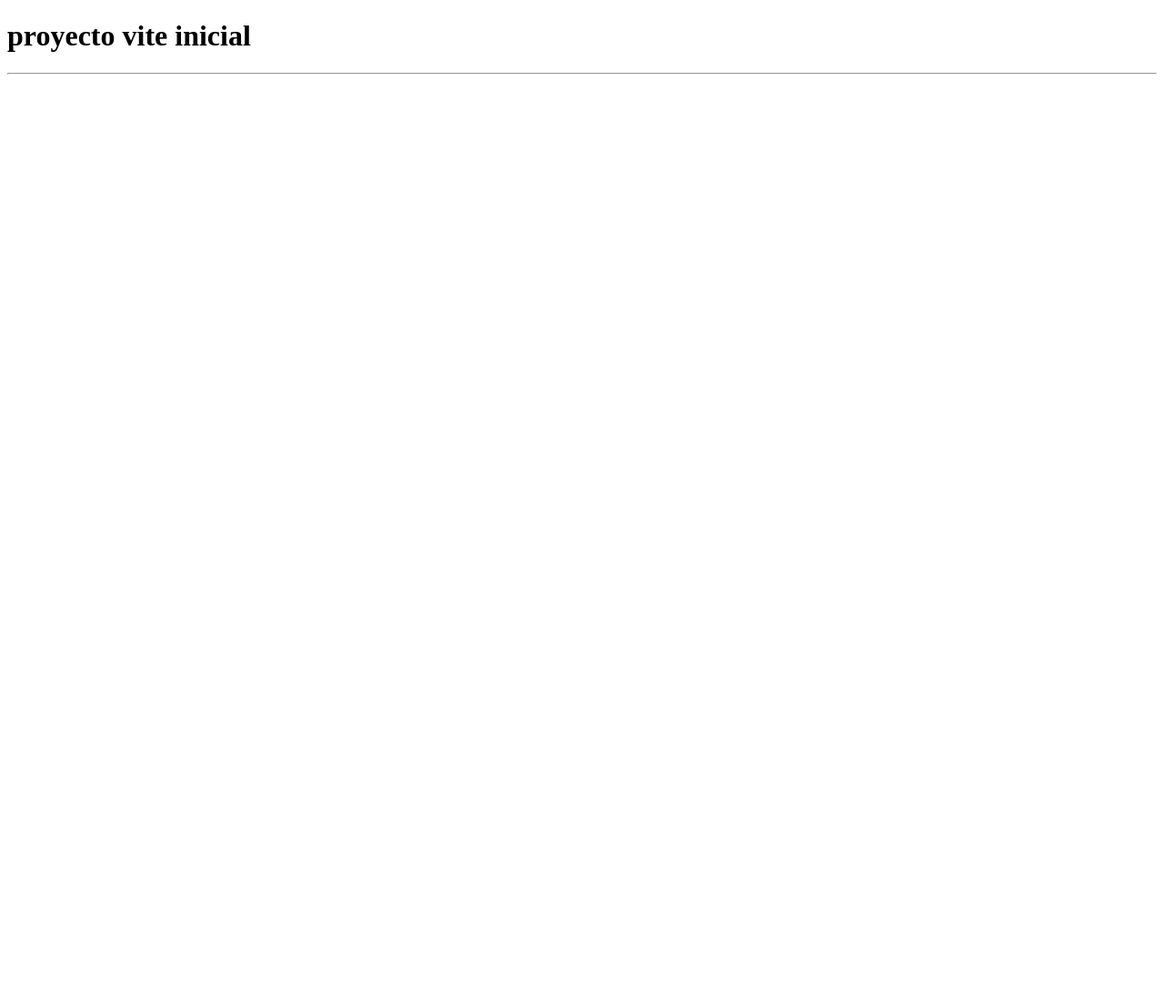
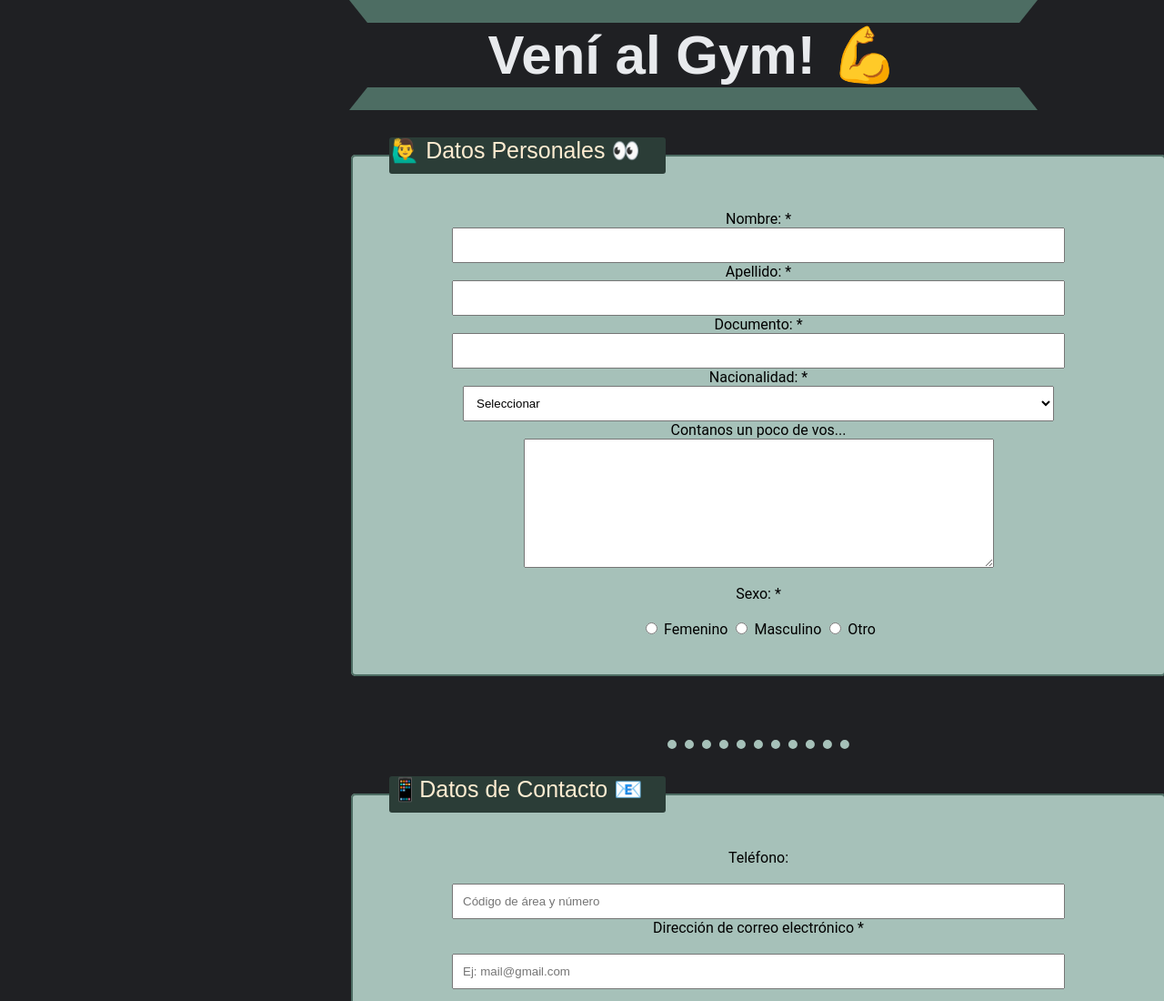
Before and after one commit to lucas-rios98/Desafio-04, a website built with Vite: page index.html in a window 1280 px wide. Shown: the top 1100 px of the page at 91% size. Before the commit the page ends 800 px from the top, so only its background shows below. Built offline with nearby package versions, Linux system fonts and the light colour scheme.

Commit message:
first commit

```diff
--- a/index.html
+++ b/index.html
@@ -2,23 +2,118 @@
 <html lang="es">
   <head>
     <meta charset="UTF-8" />
-    <title>Vite App</title>
+
+    <meta name="viewport" >
+    <title>formulario</title>
   </head>
   <body>
 
-    <h1>proyecto vite inicial</h1>
-    <hr>
-    <!-- codigo del proyecto -->
+    <h1>Vení al Gym! 💪</h1>
 
+    <form action=" https://postman-echo.com/post" method="post" target="_blank">
 
+      <fieldset>
+        <legend>🙋‍♂️ Datos Personales 👀</legend>
+        <div>
+        <label for="nombre">Nombre: *</label><br>
+        <input type="text" id="nombre" name="nombre" class="centro ancho-casilla margen" required>
+        </div>
 
+        <div>
+       <label for="apellido">Apellido: *</label>
+        <input type="text" id="apellido" name="apellido" class="centro ancho-casilla margen" required>
+        </div>
 
+        <div >
+        <label for="documento">Documento: *</label>
+        <input type="number"  class="centro ancho-casilla margen" required>
+        </div>
 
+        <div >
+        <label for="nacionalidad">Nacionalidad: *</label>
+        <select name="menu" required  class="centro ancho-casilla margen">
 
+            <option value="1">Seleccionar</option>
+            <option value="2">Argentina</option>
+            <option value="2">Bolivia</option>
+            <option value="2">Brasil</option>
+            <option value="3">Chile</option>
+            <option value="4">Paraguay</option>
+            <option value="5">Uruguay</option>
+       </select>
+       </div>
 
+        <div >
+       <label for="comentarios">Contanos un poco de vos...</label>
+       <textarea name="textarea" rows="8" cols="60" class="centro ancho-casila margen"></textarea><br>
+       </div>
 
+        <div >
+          <label for="sexo">Sexo: *</label> <br><br>
 
+          <input type="radio" name="genero" value="femenino">
+          <label for="">Femenino</label>
+          <input type="radio" name="genero" value="masculino">
+          <label for="">Masculino</label>
+          <input type="radio" name="genero" value="otro">
+          <label for="">Otro</label>
+          </div>
+          </fieldset>
 
+        <div class="esquinas"></div>
+
+        <fieldset>
+        <legend>📱Datos de Contacto 📧 </legend>
+          <div>
+            <label for="telefono">Teléfono: </label><br><br>
+            <input type="number" placeholder="Código de área y número" class="centro ancho-casilla margen" >
+          </div>
+
+          <div>
+            <label for="correo">Dirección de correo electrónico *</label><br><br>
+            <input type="email" required placeholder="Ej: mail@gmail.com" class="centro ancho-casilla margen">
+          </div>
+        </fieldset>
+
+        <div class="borde-punteado"></div>
+
+        <fieldset>
+          <legend>  🚴🏽 Actividades 🤸🏽  </legend>
+          <p>Por favor, indicar cuales actividades te interesan.</p>
+          <p>Sede Palermo</p>
+          <input type="checkbox" name="actividad" value="basquet">
+          <label for="">Básquet</label>
+          <input type="checkbox" name="actividad" value="boxeo">
+          <label for="">Boxeo</label>
+          <input type="checkbox" name="actividad" value="futbol">
+          <label for="">Fútbol</label>
+          <input type="checkbox" name="actividad" value="tenis">
+          <label for="">Tenis</label>
+
+          <p>Sede Rosario</p>
+          <input type="checkbox" name="actividad" value="basquet">
+          <label for="">Básquet</label>
+          <input type="checkbox" name="actividad" value="futbol">
+          <label for="">Fútbol</label>
+          <input type="checkbox" name="actividad" value="rugby">
+          <label for="">Rugby</label>
+          <input type="checkbox" name="actividad" value="voley">
+          <label for="">Voley</label>
+
+        </fieldset>
+
+        <div class="color-terminos">
+          <input type="checkbox" name="condiciones" value="condiciones" required>
+          <label for="">Acepto las condiciones*</label><br><br>
+          <input type="checkbox" name="novedades" value="novedades">
+          <label for="">Deseo recibir novedades</label>
+          <p>*: campo obligatorio.</p>
+        </div>
+
+        <button type="submit">Iniciar afiliación</button>
+        <button type="reset">Restablecer</button>
+
+    </form>
 
 
     <script type="module" src="/main.js"></script>
--- a/main.js
+++ b/main.js
@@ -1 +1 @@
-import './style.css'  // esto hace que se vean los estilos aplicados.
+ import './style.css'
--- a/style.css
+++ b/style.css
@@ -1,5 +1,102 @@
-/* Agrego algun estilo a mi proyecto */
-/* Agrego algun estilo a mi proyecto */
-/* Agrego algun estilo a mi proyecto */
-/* Agrego algun estilo a mi proyecto */
-/* Agrego algun estilo a mi proyecto */
+    body {
+      background-color: #1f2023;
+      width: 40%;
+      max-width:600px;
+      text-align: center;
+      margin:auto;
+      font-family: 'roboto', sans-serif;
+    }
+
+    h1{
+      color:#e8eaed;
+      text-align: center;
+      font-size: 60px;
+      font-family: 'Poppins', sans-serif;
+      margin: auto;
+      border: 25px solid #4d6d63;
+      border-left: 20px solid #1f2023 ;
+      border-right: 20px solid #1f2023;
+      margin-bottom: 30px;
+      width: 140%;
+      }
+
+  legend{
+    text-align: left;
+    background-color: #2b3d37;
+    color:#fdecd1;
+    font-family:'Poppins', sans-serif ;
+    font-size: 25px;
+    border-radius: 3px;
+    width: 300px;
+    height: 40px;
+    margin-top: 20px;
+  }
+
+  fieldset{
+    background-color: #a6c1b9;
+    border: 2px  solid #4d6d63;
+    border-radius: 5px;
+    font-family:'Roboto', sans-serif;
+    margin-bottom: 70px;
+    padding: 40px;
+
+  }
+
+  .color-terminos{
+    color: #fff;
+  }
+
+  .margen{
+    margin-bottom: 20px;
+    padding: 10px;
+  }
+  button{
+    background-color: #2b3d37;
+    color: #a5c0b5;
+    font-family:'Roboto', sans-serif;
+    font-size: 24px;
+    padding: 10px;
+    border: 1px solid  #a5c0b5;
+    border-radius: 5px;
+    width: 250px;
+    margin-left: 150px;
+    }
+
+  form{
+    display:block;
+    align-items: center;
+    margin: auto;
+    width: 900px;
+  }
+
+  .ancho-casilla{
+    width: 650px;
+  }
+
+  .centro{
+    display: flex;
+    text-align: left;
+    margin: auto;
+  }
+  .margen-izquierdo{
+    margin-left: 250px;
+  }
+  .margen-superior{
+    margin-top: 30px;
+  }
+  input:active{
+    background-color: #4d6d63;
+  }
+  textarea:active{
+    background-color: #4d6d63;
+  }
+
+  .esquinas{
+    border: 10px dotted #a6c1b9;
+    border-bottom: none;
+    border-left: none;
+    border-right: none;
+    margin-bottom: 30px;
+    width: 200px;
+    margin-left: 350px;
+  }
```
Also changed, not shown: dist/assets/index-B_SY1GJM.css (added), dist/assets/index-C0mXym3f.js (added), dist/index.html (added), 1 other file.
